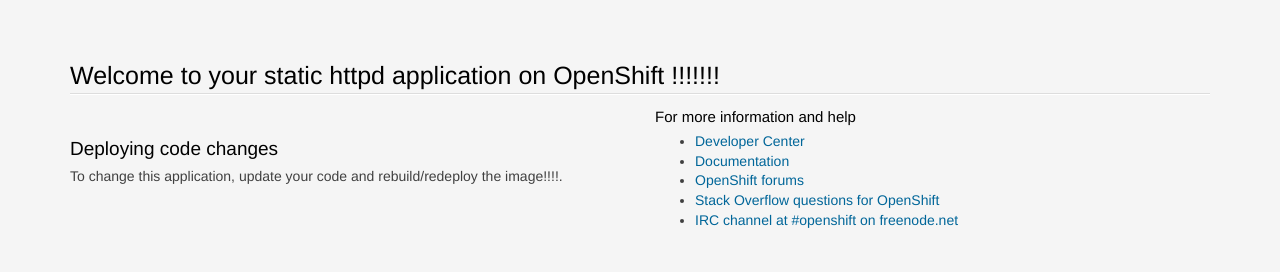
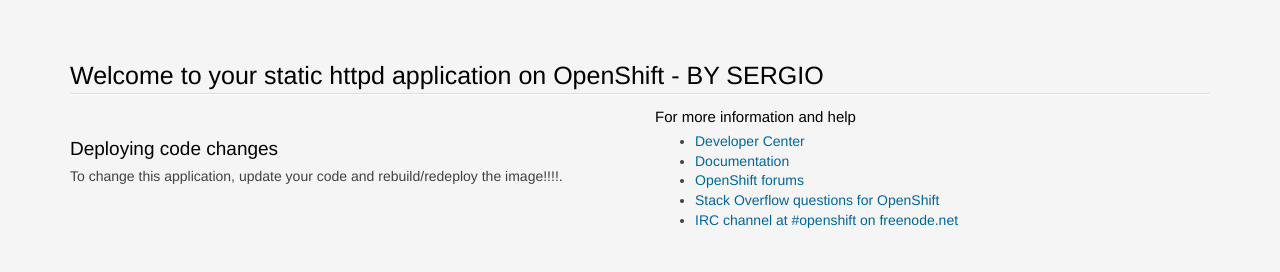
Before and after one commit to sergiomis68/myweb, a plain HTML site: page index.html in a window 1280 px wide. Shown: the top 272 px of the page. Drawn offline with Linux system fonts and the light colour scheme.

Commit message:
Update index.html

```diff
--- a/index.html
+++ b/index.html
@@ -209,7 +209,7 @@
 
  <section class='container'>
   <hgroup>
-    <h1>Welcome to your static httpd application on OpenShift !!!!!!!</h1>
+    <h1>Welcome to your static httpd application on OpenShift - BY SERGIO</h1>
   </hgroup>
   <div class="row">
     <section class='col-xs-12 col-sm-6 col-md-6'>
```
